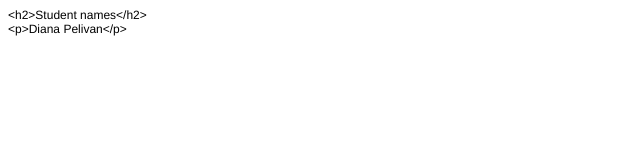
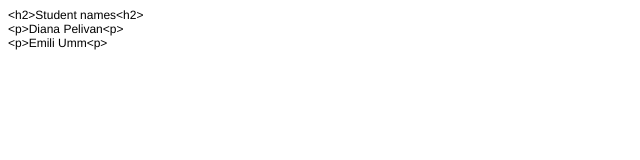
Before and after one commit to karher1/MyProject, a plain HTML site: page index.html in a window 1280 px wide. Shown: the full height of the page, 0-640 px from the left. Drawn offline with Linux system fonts and the light colour scheme.

Commit message:
Added name

```diff
--- a/index.html
+++ b/index.html
@@ -7,11 +7,13 @@
   <meta name="Generator" content="Cocoa HTML Writer">
   <meta name="CocoaVersion" content="2575.4">
   <style type="text/css">
-    p.p1 {margin: 0.0px 0.0px 0.0px 0.0px; font: 12.0px Helvetica}
+    p.p1 {margin: 0.0px 0.0px 0.0px 0.0px; font: 12.0px Helvetica; -webkit-text-stroke: #000000}
+    span.s1 {font-kerning: none}
   </style>
 </head>
 <body>
-<p class="p1">&lt;h2&gt;Student names&lt;/h2&gt;</p>
-<p class="p1">&lt;p&gt;Diana Pelivan&lt;/p&gt;</p>
+<p class="p1"><span class="s1">&lt;h2&gt;Student names&lt;h2&gt;</span></p>
+<p class="p1"><span class="s1">&lt;p&gt;Diana Pelivan&lt;p&gt;</span></p>
+<p class="p1"><span class="s1">&lt;p&gt;Emili Umm&lt;p&gt;</span></p>
 </body>
 </html>
```
